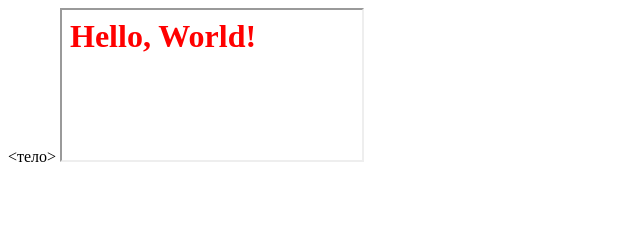
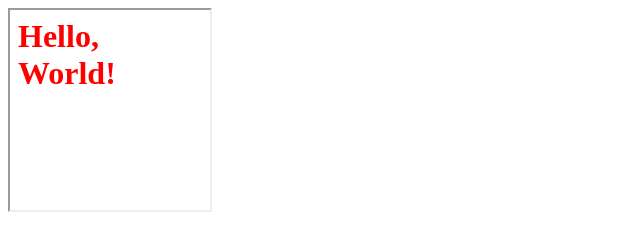
Before and after one commit to MariyaYedukova/hello, a plain HTML site: page index.html in a window 1280 px wide. Shown: the whole page, without its empty margins (0-640 px from the left). Drawn offline with Linux system fonts and the light colour scheme.

Commit message:
Updated index.html

```diff
--- a/index.html
+++ b/index.html
@@ -1,5 +1,8 @@
 <html>
-  <тело>
-    <iframe src="lib/hello.html" ширина="200" высота="200" />
-  </тело>
+  <head>
+    <link type="text/css" rel="stylesheet" media="all" href="lib/style.css" />
+  </head>
+  <body>
+    <iframe src="lib/hello.html" width="200" height="200" />
+  </body>
 </html>
```
